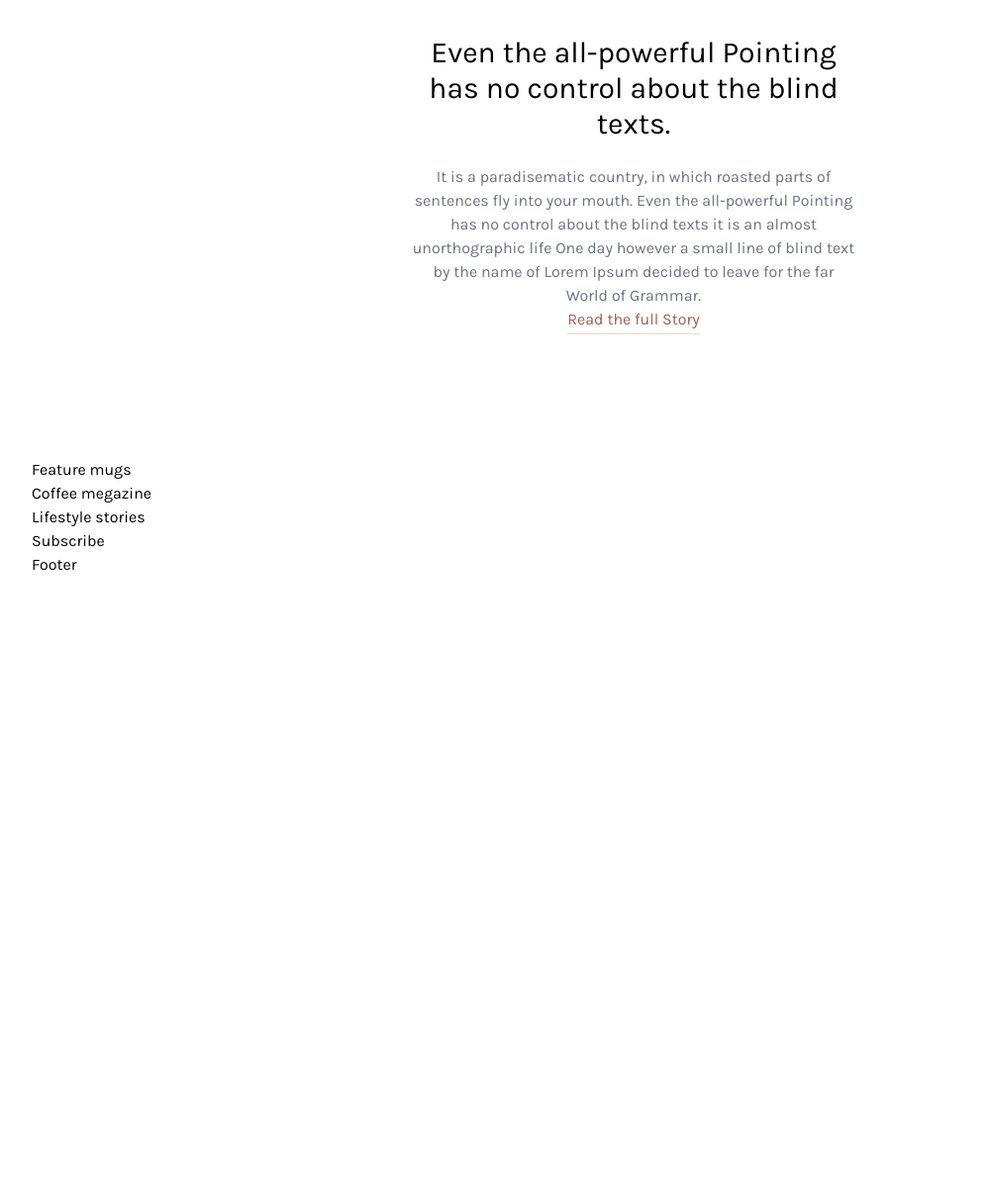
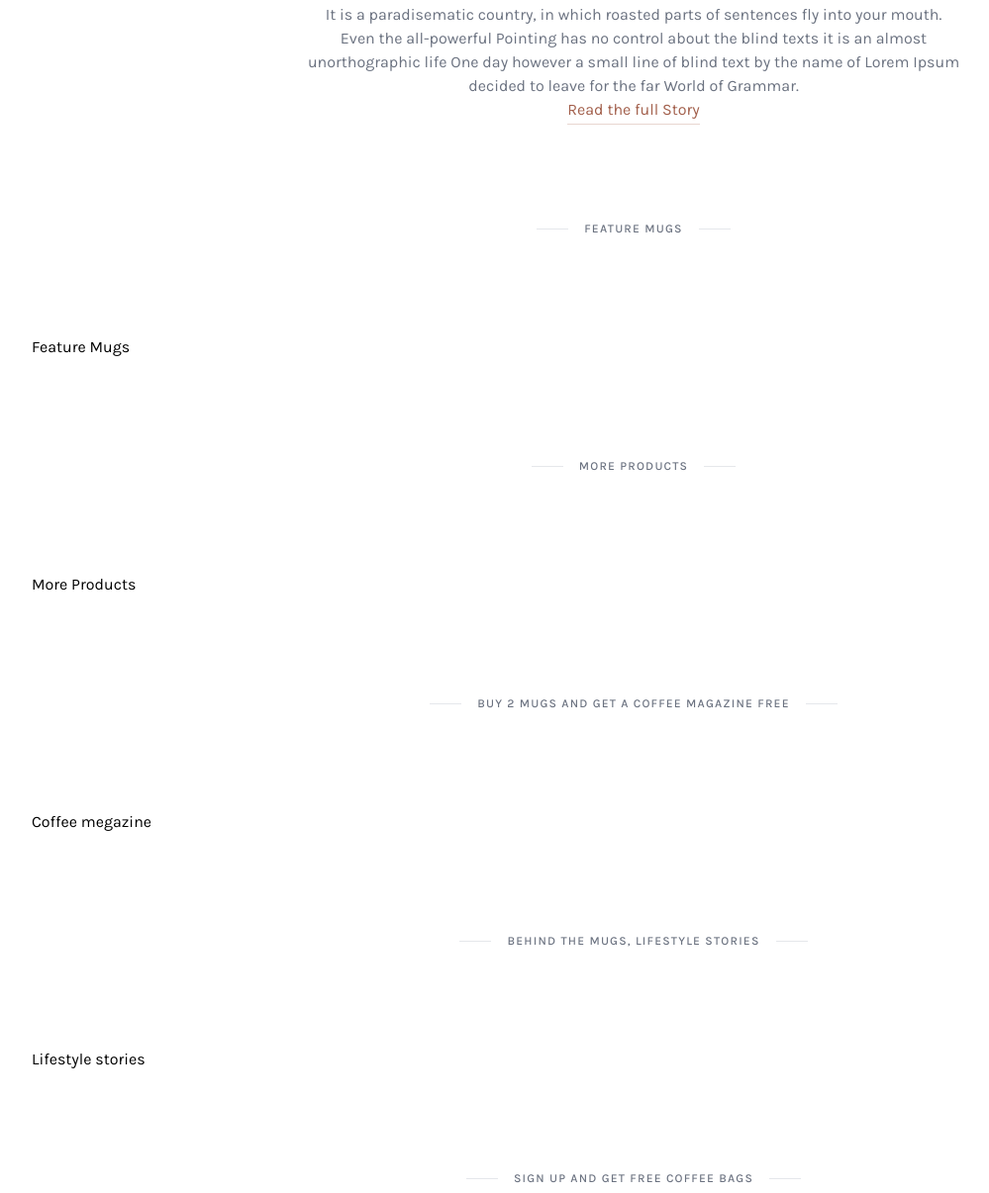
Before and after one commit to hnduong0711/Coffee-Style, a website: page src/index.html in a window 1280 px wide. Shown: the part 783-1989 px from the top of the page at 99% size, without its empty margins (0-999 px from the left). Before the commit the page ends 1366 px from the top, so only its background shows below. Drawn offline with Linux system fonts and the light colour scheme.

Commit message:
Complete responsive Story + base sub line

```diff
--- a/src/index.html
+++ b/src/index.html
@@ -81,10 +81,12 @@
                                 Coffee Mugs
                             </div>
                             <div class="font-medium text-lg mb-6">
-                                The most versatile furniture system ever created. Designed to fit your life, made to move and grow.
+                                The most versatile furniture system ever created. Designed to fit your life, made to
+                                move and grow.
                             </div>
                             <div class="flex justify-center">
-                                <div class="uppercase text-md bg-white text-gray-900 w-max tracking-wider px-4 py-5 cursor-pointer font-semibold rounded-sm">
+                                <div
+                                    class="uppercase text-md bg-white text-gray-900 w-max tracking-wider px-4 py-5 cursor-pointer font-semibold rounded-sm">
                                     Explore Our Products
                                 </div>
                             </div>
@@ -94,28 +96,64 @@
                 <!-- Story -->
                 <div class="story">
                     <div class="w-full h-full flex justify-center items-center">
-                        <div class="px-96 py-32 text-center">
-                            <div class="text-3xl mb-6 ">Even the all-powerful Pointing has no control about the blind texts.</div>
-                            <div class="text-md text-gray-500">It is a paradisematic country, in which roasted parts of sentences fly into your mouth. Even the all-powerful Pointing has no control about the blind texts it is an almost unorthographic life One day however a small line of blind text by the name of Lorem Ipsum decided to leave for the far World of Grammar.</div>
+                        <div class="px-16 md:px-32 lg:px-64 xl:px-96py-32 text-center">
+                            <div class="text-3xl mb-6 ">Even the all-powerful Pointing has no control about the blind
+                                texts.</div>
+                            <div class="text-md text-gray-500">It is a paradisematic country, in which roasted parts of
+                                sentences fly into your mouth. <br />Even the all-powerful Pointing has no control about
+                                the blind texts it is an almost unorthographic life One day however a small line of
+                                blind text by the name of Lorem Ipsum decided to leave for the far World of Grammar.
+                            </div>
                             <div class="">
-                                <a href="" class="text-coffee-400 hover:text-coffee-600 relative after:absolute after:bottom-0 after:left-0 after:bg-coffee-50 after:h-[0.5px] after:w-full after:top-6 hover:after:bg-coffee-400">Read the full Story</a>
+                                <a href=""
+                                    class="text-coffee-400 hover:text-coffee-600 relative after:absolute after:-bottom-2 after:left-0 after:bg-coffee-50 after:h-[0.5px] after:w-full after:top-6 hover:after:bg-coffee-400">Read
+                                    the full Story</a>
                             </div>
                         </div>
                     </div>
                 </div>
                 <!-- Feature -->
+                <div class="cs-subline">
+                    <div class="cs-subline-deco-line"></div>
+                    <div class="cs-subline-label">Feature mugs</div>
+                    <div class="cs-subline-deco-line w-8 h-px bg-gray-200"></div>
+                </div>
                 <div class="feature-mugs">
-                    Feature mugs
+                    Feature Mugs
+                </div>
+                <!-- More product -->
+                <div class="cs-subline">
+                    <div class="cs-subline-deco-line"></div>
+                    <div class="cs-subline-label">More products</div>
+                    <div class="cs-subline-deco-line w-8 h-px bg-gray-200"></div>
+                </div>
+                <div class="coffee-megazine">
+                    More Products
                 </div>
                 <!-- Megazine -->
+                <div class="cs-subline">
+                    <div class="cs-subline-deco-line"></div>
+                    <div class="cs-subline-label">BUY 2 MUGS AND GET A COFFEE MAGAZINE FREE</div>
+                    <div class="cs-subline-deco-line w-8 h-px bg-gray-200"></div>
+                </div>
                 <div class="coffee-megazine">
                     Coffee megazine
                 </div>
                 <!-- Story -->
+                <div class="cs-subline">
+                    <div class="cs-subline-deco-line"></div>
+                    <div class="cs-subline-label">BEHIND THE MUGS, LIFESTYLE STORIES</div>
+                    <div class="cs-subline-deco-line w-8 h-px bg-gray-200"></div>
+                </div>
                 <div class="lifestyle-stories">
                     Lifestyle stories
                 </div>
                 <!-- Subscribe -->
+                <div class="cs-subline">
+                    <div class="cs-subline-deco-line"></div>
+                    <div class="cs-subline-label">SIGN UP AND GET FREE COFFEE BAGS</div>
+                    <div class="cs-subline-deco-line w-8 h-px bg-gray-200"></div>
+                </div>
                 <div class="subscribe-us">
                     Subscribe
                 </div>
--- a/src/input.css
+++ b/src/input.css
@@ -20,3 +20,15 @@
 .cs-top-menu-expanded{
     @apply absolute top-24 z-10 w-full bg-white text-center animate-slideDown
 }
+
+.cs-subline{
+    @apply  flex justify-center items-center my-24
+}
+
+.cs-subline-deco-line{
+    @apply  w-8 h-px bg-gray-200
+}
+
+.cs-subline-label{
+    @apply uppercase mx-4 tracking-widest text-gray-500 font-medium text-[12px] text-center
+}
--- a/tailwind.config.js
+++ b/tailwind.config.js
@@ -16,8 +16,14 @@ module.exports = {
       },
       keyframes: {
         slideDown: {
-          '0%': {transform: 'translateY(-100%)'},
-          '100%': {transform: 'translateY(0)'}
+          '0%': {
+            transform: 'translateY(-100%)',
+            opacity: '0',
+          },
+          '100%': {
+            transform: 'translateY(0)',
+            opacity: '1'
+          }
         }
       },
       animation: {
```
Also changed, not shown: public/output.css.
